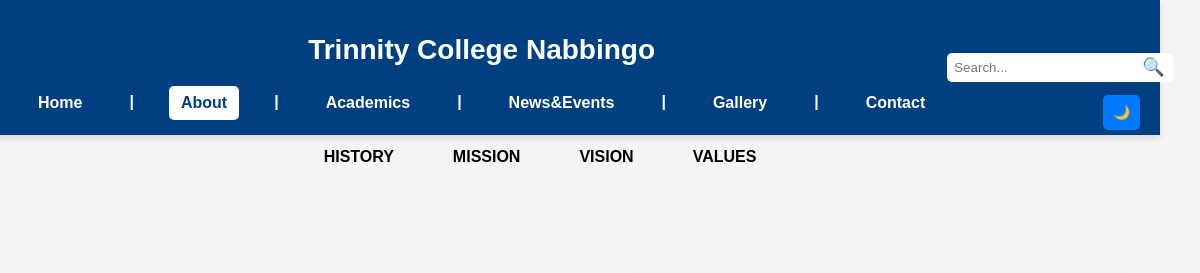
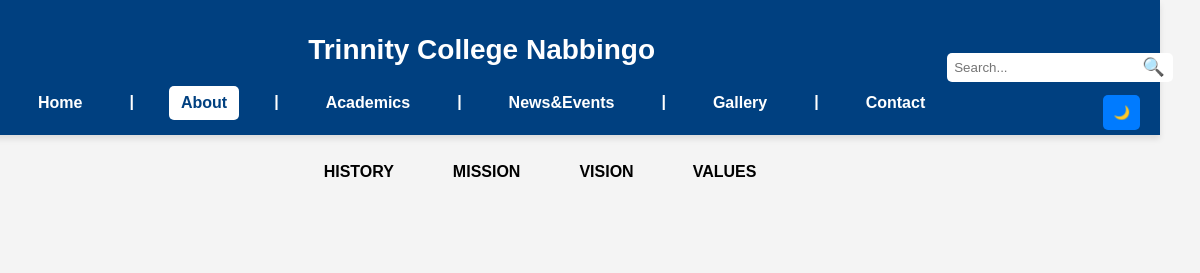
Before and after one commit to Ezra-Ben/project-tricona, a plain HTML site: page about_us.html in a window 1280 px wide. Shown: the top 273 px of the page, 120-1320 px from the left, 1200 px wide, since content can reach past the window. Drawn offline with Linux system fonts and the light colour scheme.

Commit message:
Changed posotioning of internal links from fixed to relative and auto from top

```diff
--- a/css/about_us-contact_us.css
+++ b/css/about_us-contact_us.css
@@ -1,7 +1,7 @@
 
 nav.page-links {
-    position: fixed;
-    top: 120px;
+    position: relative;
+    top: auto;
     width: 100%;
     display: flex;
     justify-content: center;
```
